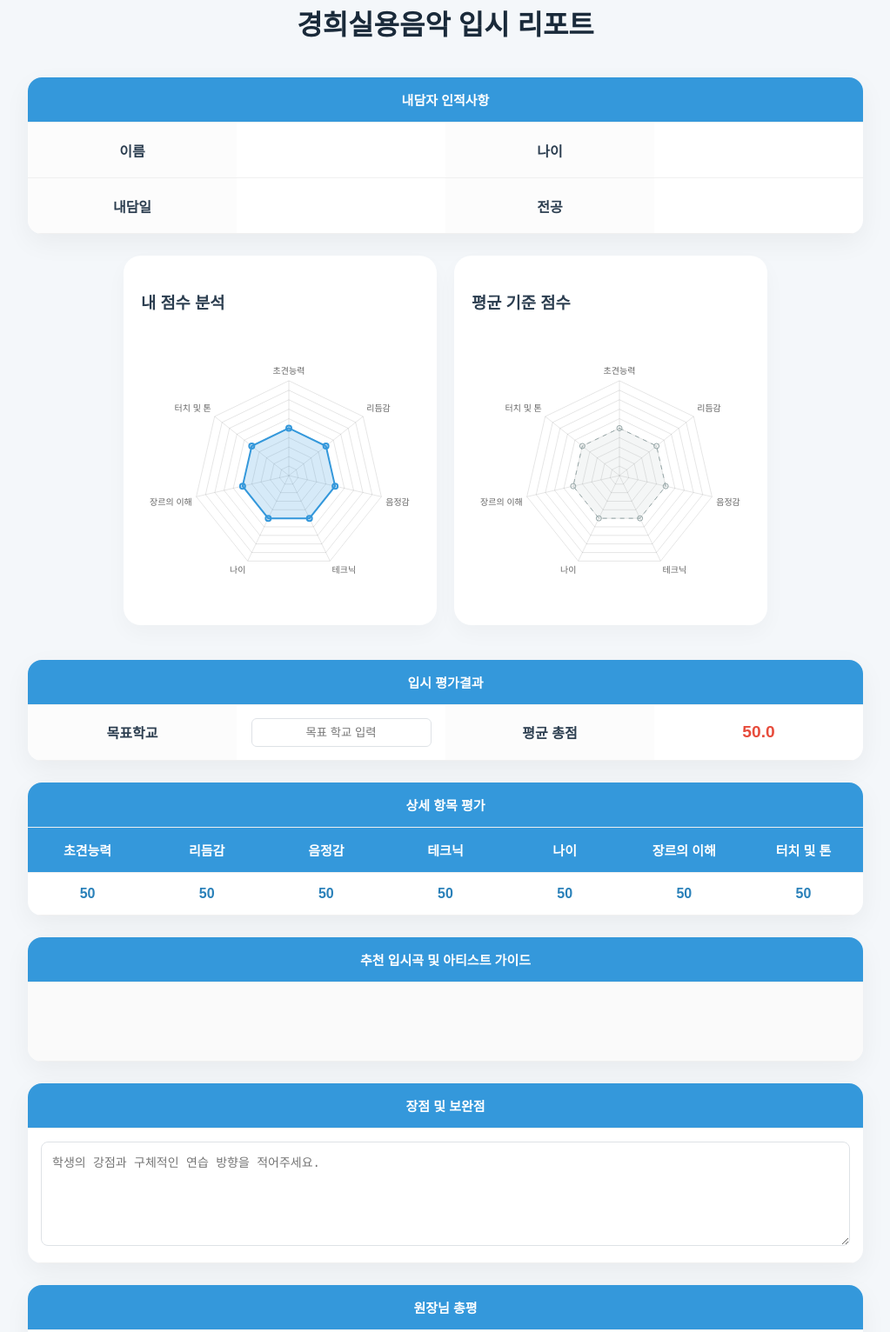
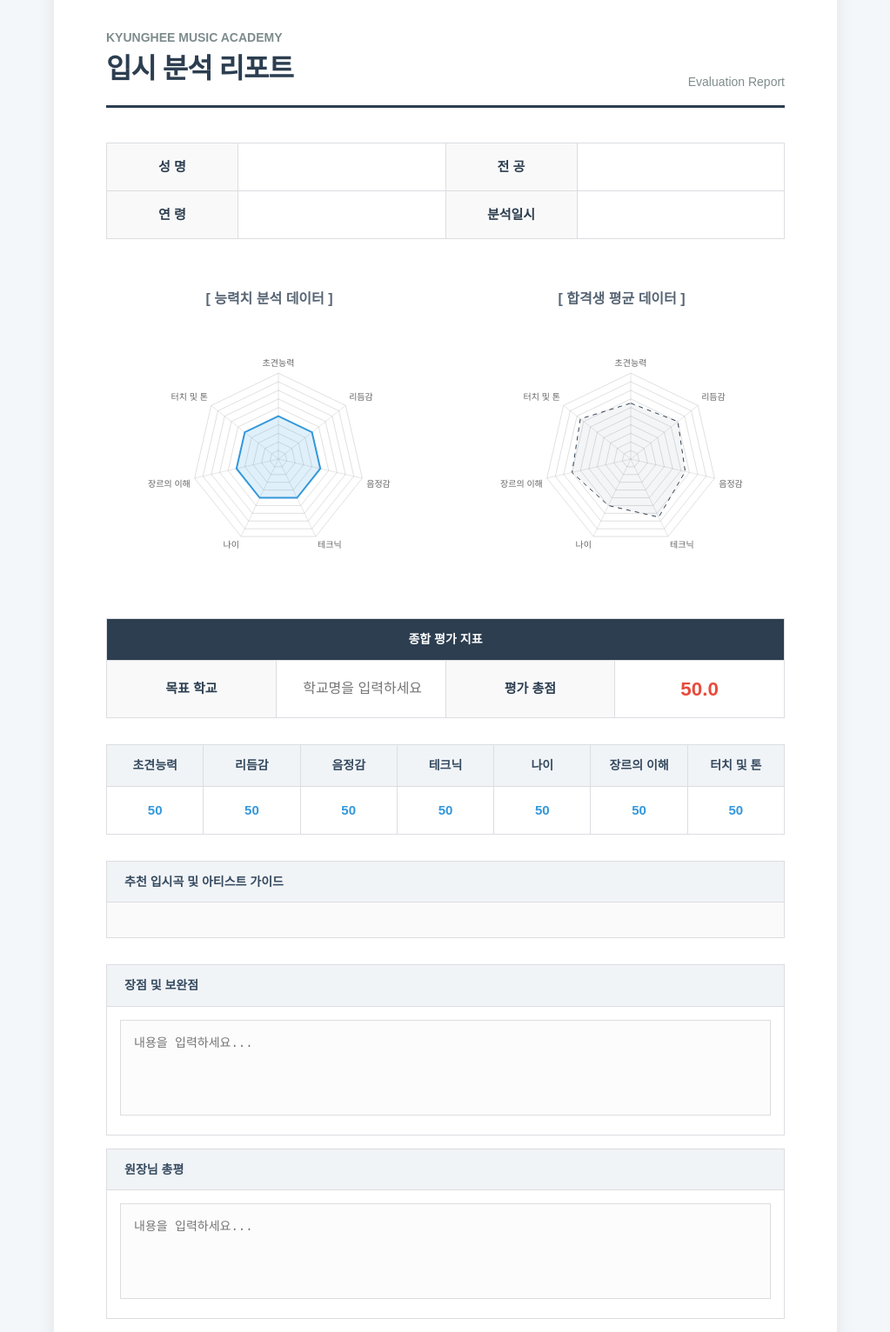
Before and after one commit to MinoGemini/level-test, a plain HTML site: page result.html in a window 1280 px wide. Shown: the part 68-1600 px from the top of the page at 87% size, without its empty margins (128-1151 px from the left). Drawn offline with nearby package versions, Linux system fonts and the light colour scheme; a web font is replaced by a local one.

```diff
--- a/result.html
+++ b/result.html
@@ -8,141 +8,249 @@
 <script src="https://cdn.jsdelivr.net/npm/chart.js"></script>
 
 <style>
-/* 기본 레이아웃 */
-.container { max-width: 1000px; margin: 0 auto; padding: 20px; box-sizing: border-box; }
-body { font-family: 'Pretendard', sans-serif; background: #f4f7fa; margin: 0; padding: 30px; color: #2c3e50; }
-h1 { text-align:center; margin-bottom:40px; font-weight:800; color:#1a2a3a; }
+/* 고급스러운 폰트 세팅 */
+@import url('https://cdn.jsdelivr.net/gh/orioncactus/pretendard/dist/web/static/pretendard.css');
 
+:root {
+    --primary-color: #2c3e50;
+    --accent-color: #3498db;
+    --bg-light: #f8fabb;
+}
+
+body {
+    font-family: 'Pretendard', sans-serif;
+    background: #f4f7fa;
+    margin: 0;
+    padding: 0;
+    color: var(--primary-color);
+    line-height: 1.6;
+}
+
+.container {
+    max-width: 900px;
+    margin: 40px auto;
+    padding: 60px;
+    background: white;
+    box-sizing: border-box;
+    box-shadow: 0 4px 20px rgba(0,0,0,0.08);
+    border-radius: 8px;
+}
+
+/* 상단 헤더 디자인 */
+.report-header {
+    display: flex;
+    justify-content: space-between;
+    align-items: flex-end;
+    border-bottom: 3px solid var(--primary-color);
+    padding-bottom: 15px;
+    margin-bottom: 40px;
+}
+
+.report-header h1 {
+    margin: 0;
+    font-size: 32px;
+    font-weight: 900;
+    letter-spacing: -1px;
+}
+
+.report-header .sub-title {
+    font-size: 14px;
+    color: #7f8c8d;
+    font-weight: 600;
+}
+
+/* 테이블 공통 디자인 */
 table {
-  width: 100% !important;
+    width: 100%;
     border-collapse: collapse;
-  margin: 0 auto 25px auto;
-  background: white;
-  border-radius: 16px;
-  overflow: hidden;
-  box-shadow: 0 10px 30px rgba(0,0,0,0.05);
+    margin-bottom: 30px;
     table-layout: fixed;
 }
 
-th, td { padding: 15px; text-align: center; vertical-align: middle; border-bottom: 1px solid #f0f0f0; }
-th { background: #3498db; color: white; font-weight: 600; font-size: 15px; }
+th {
+    background: #f1f4f7;
+    color: #34495e;
+    font-weight: 700;
+    font-size: 14px;
+    padding: 12px;
+    border: 1px solid #dcdde1;
+}
 
-.info-label { font-weight: bold; background: #fcfcfc; width: 150px; }
+td {
+    padding: 15px;
+    text-align: center;
+    border: 1px solid #dcdde1;
+    font-size: 15px;
+}
 
-/* 인적사항 입력 필드 스타일 (텍스트처럼 보이게 수정) */
+.info-label { background: #f9f9f9; font-weight: 700; width: 120px; color: #2c3e50; }
+
+/* 입력창 스타일 */
 .info-input {
     width: 100%;
-  box-sizing: border-box;
-  padding: 8px;
     border: none;
     background: transparent;
-  font-size: 15px;
+    font-size: 16px;
     text-align: center;
-  color: #2c3e50;
-  font-family: inherit;
+    font-weight: 500;
     outline: none;
 }
-.info-input:hover { background: rgba(52, 152, 219, 0.05); border-radius: 4px; }
 
-/* 텍스트 영역 스타일 */
 textarea {
-  width: 100%; box-sizing: border-box; padding: 12px; border-radius: 8px;
-  border: 1px solid #dee2e6; font-size: 14px; resize: vertical; height: 120px;
-}
-
-/* 목표학교 입력 필드 (기존 스타일 유지) */
-#target-school {
-  width: 90%; padding: 8px; border-radius: 6px; border: 1px solid #dee2e6; text-align: center;
-}
-
-/* 추천 아티스트 태그 디자인 */
-#recommend-content { display: flex; flex-wrap: wrap; gap: 10px; justify-content: flex-start; min-height: 40px; }
-.artist-tag {
-  display: inline-block; background: #ebf5ff; color: #2980b9; padding: 8px 16px;
-  border-radius: 50px; font-size: 14px; font-weight: 600; border: 1px solid #d0e8ff;
+    width: 100%;
+    box-sizing: border-box;
+    padding: 15px;
+    border: 1px solid #dcdde1;
+    font-size: 14px;
+    resize: none;
+    height: 110px;
+    line-height: 1.6;
+    background: #fcfcfc;
 }
 
 /* 차트 섹션 */
-#charts { display: flex; gap: 20px; justify-content: center; margin-bottom: 40px; }
-#charts div { background: white; padding: 20px; border-radius: 20px; box-shadow: 0 10px 25px rgba(0,0,0,0.03); }
-#charts canvas { width: 320px !important; height: 320px !important; }
+#charts {
+    display: flex;
+    gap: 30px;
+    justify-content: center;
+    margin: 40px 0;
+}
+.chart-box {
+    text-align: center;
+    flex: 1;
+}
+.chart-box h3 { font-size: 16px; margin-bottom: 15px; color: #576574; }
+canvas { max-width: 300px !important; max-height: 300px !important; margin: 0 auto; }
 
-.button-group { text-align: center; margin-top: 30px; }
-button { padding: 14px 30px; border: none; background: #3498db; color: white; border-radius: 12px; font-size: 16px; cursor: pointer; font-weight: 700; margin: 0 10px; }
+/* 태그 디자인 */
+.artist-tag {
+    display: inline-block;
+    background: #f1f2f6;
+    color: #2f3542;
+    padding: 6px 14px;
+    border-radius: 4px;
+    font-size: 13px;
+    font-weight: 600;
+    margin: 3px;
+    border: 1px solid #dfe4ea;
+}
 
-/* 🖨️ 인쇄 설정 */
+/* 버튼 그룹 */
+.button-group { text-align: center; margin-top: 50px; }
+button {
+    padding: 15px 35px;
+    border: none;
+    background: #2c3e50;
+    color: white;
+    border-radius: 6px;
+    font-size: 15px;
+    cursor: pointer;
+    font-weight: 600;
+    transition: 0.3s;
+}
+button:hover { background: #34495e; }
+
+/* 🖨️ 인쇄 시 시각적 보정 */
 @media print {
-  body { padding: 0; background: white; -webkit-print-color-adjust: exact !important; print-color-adjust: exact !important; }
-  .container { width: 100%; max-width: none; padding: 0; }
+    @page { size: A4; margin: 0; }
+    body { background: white; }
+    .container {
+        width: 100%;
+        max-width: none;
+        box-shadow: none;
+        margin: 0;
+        padding: 50px; /* 인쇄 시 여백 */
+    }
     .no-print { display: none !important; }
-  #charts { display: flex !important; page-break-inside: avoid; }
-  #charts div { box-shadow: none; border: 1px solid #eee; }
-  table { box-shadow: none; border: 1px solid #eee; page-break-inside: avoid; }
-  th { background-color: #3498db !important; color: white !important; }
-  .artist-tag { background-color: #ebf5ff !important; border: 1px solid #d0e8ff !important; }
-  .info-input { border: none !important; }
+    button { display: none !important; }
+
+    th { background: #f1f4f7 !important; -webkit-print-color-adjust: exact; }
+    .artist-tag { background: #f1f2f6 !important; border: 1px solid #dfe4ea !important; -webkit-print-color-adjust: exact; }
+
+    /* 인쇄 시 텍스트 영역 테두리 제거 혹은 흐리게 */
+    textarea { border: 1px solid #eee; background: white; }
 }
 </style>
 </head>
 
 <body>
 <div class="container">
-  <h1>경희실용음악 입시 리포트</h1>
+    <div class="report-header">
+        <div>
+            <div class="sub-title">KYUNGHEE MUSIC ACADEMY</div>
+            <h1>입시 분석 리포트</h1>
+        </div>
+        <div style="text-align: right; font-size: 14px; color: #7f8c8d;">
+            Evaluation Report
+        </div>
+    </div>
 
     <table>
-    <tr><th colspan="4">내담자 인적사항</th></tr>
         <tr>
-      <td class="info-label">이름</td><td><input type="text" id="disp-name" class="info-input"></td>
-      <td class="info-label">나이</td><td><input type="text" id="disp-age" class="info-input"></td>
+            <td class="info-label">성 명</td><td><input type="text" id="disp-name" class="info-input"></td>
+            <td class="info-label">전 공</td><td><input type="text" id="disp-major" class="info-input"></td>
         </tr>
         <tr>
-      <td class="info-label">내담일</td><td><input type="text" id="disp-date" class="info-input"></td>
-      <td class="info-label">전공</td><td><input type="text" id="disp-major" class="info-input"></td>
+            <td class="info-label">연 령</td><td><input type="text" id="disp-age" class="info-input"></td>
+            <td class="info-label">분석일시</td><td><input type="text" id="disp-date" class="info-input"></td>
         </tr>
     </table>
 
     <div id="charts">
-    <div><h3>내 점수 분석</h3><canvas id="myChart"></canvas></div>
-    <div><h3>평균 기준 점수</h3><canvas id="avgChart"></canvas></div>
+        <div class="chart-box">
+            <h3>[ 능력치 분석 데이터 ]</h3>
+            <canvas id="myChart"></canvas>
+        </div>
+        <div class="chart-box">
+            <h3>[ 합격생 평균 데이터 ]</h3>
+            <canvas id="avgChart"></canvas>
+        </div>
     </div>
 
     <table>
-    <tr><th colspan="4">입시 평가결과</th></tr>
         <tr>
-      <td class="info-label">목표학교</td><td><input type="text" id="target-school" placeholder="목표 학교 입력"></td>
-      <td class="info-label">평균 총점</td><td style="font-weight: 800; color: #e74c3c; font-size: 1.2em;"><span id="avg"></span></td>
+            <th colspan="4" style="background: var(--primary-color); color: white;">종합 평가 지표</th>
+        </tr>
+        <tr>
+            <td class="info-label">목표 학교</td>
+            <td><input type="text" id="target-school" class="info-input" placeholder="학교명을 입력하세요"></td>
+            <td class="info-label">평가 총점</td>
+            <td style="font-weight: 800; color: #e74c3c; font-size: 1.4em;"><span id="avg"></span></td>
         </tr>
     </table>
 
     <table>
-    <tr><th colspan="7">상세 항목 평가</th></tr>
-    <tr id="score-header" style="background: #fcfcfc; font-size: 13px;"></tr>
-    <tr id="score-row" style="font-weight: bold; font-size: 16px; color: #2980b9;"></tr>
+        <tr id="score-header"></tr>
+        <tr id="score-row" style="font-weight: 700; font-size: 17px; color: var(--accent-color);"></tr>
     </table>
 
     <table>
-    <tr><th>추천 입시곡 및 아티스트 가이드</th></tr>
+        <tr><th style="text-align: left; padding-left: 20px;">추천 입시곡 및 아티스트 가이드</th></tr>
         <tr>
-      <td style="padding: 25px; background: #fafafa; text-align: left;">
+            <td style="padding: 20px; text-align: left; background: #fafafa;">
                 <div id="recommend-content"></div>
             </td>
         </tr>
     </table>
 
-  <table>
-    <tr><th>장점 및 보완점</th></tr>
-    <tr><td><textarea id="improvement-area" placeholder="학생의 강점과 구체적인 연습 방향을 적어주세요."></textarea></td></tr>
+    <table style="margin-bottom: 15px;">
+        <tr><th style="text-align: left; padding-left: 20px;">장점 및 보완점</th></tr>
+        <tr><td><textarea id="improvement-area" placeholder="내용을 입력하세요..."></textarea></td></tr>
     </table>
 
     <table>
-    <tr><th>원장님 총평</th></tr>
-    <tr><td><textarea id="comment-area" placeholder="입시 성공을 위한 최종 조언을 입력해주세요."></textarea></td></tr>
+        <tr><th style="text-align: left; padding-left: 20px;">원장님 총평</th></tr>
+        <tr><td><textarea id="comment-area" placeholder="내용을 입력하세요..."></textarea></td></tr>
     </table>
 
+    <div style="text-align: center; margin-top: 30px; font-weight: 700; font-size: 18px;">
+        경희실용음악학원
+    </div>
+
     <div class="button-group no-print">
-    <button onclick="goBack()" style="background: #95a5a6;">새로 작성</button>
-    <button onclick="saveToDB()">결과 저장하기</button>
-    <button onclick="window.print()">리포트 출력하기</button>
+        <button onclick="goBack()" style="background: #95a5a6; margin-right: 10px;">다시 작성</button>
+        <button onclick="saveToDB()" style="margin-right: 10px;">데이터 저장</button>
+        <button onclick="window.print()" style="background: var(--accent-color);">리포트 출력</button>
     </div>
 </div>
 
@@ -159,7 +267,6 @@
         '미디': '아비치, 마틴개릭스, 앨런워커, 제드, 써드파티, 카슈미르, 다비드게타, 체인스모커스, 스크릴렉스, 마시멜로'
     };
 
-  // Supabase 설정
     window.supabaseClient = supabase.createClient(
         "https://gnveewglucbnmuvjupst.supabase.co",
         "eyJhbGciOiJIUzI1NiIsInR5cCI6IkpXVCJ9.eyJpc3MiOiJzdXBhYmFzZSIsInJlZiI6ImdudmVld2dsdWNibm11dmp1cHN0Iiwicm9sZSI6ImFub24iLCJpYXQiOjE3NzM3Mjk1OTgsImV4cCI6MjA4OTMwNTU5OH0.9bu4YcGX1DM4gxy1vPr2KclJV7KIhgLStLs9eEZdXuk"
@@ -169,7 +276,6 @@
     const savedData = JSON.parse(localStorage.getItem("myData")) || {a:50,b:50,c:50,d:50,e:50,f:50,g:50};
     const clientData = JSON.parse(localStorage.getItem("clientData")) || {name:'', age:'', major:'', date:''};
 
-  // 인적사항 데이터 삽입
     document.getElementById('disp-name').value = clientData.name || '';
     document.getElementById('disp-age').value = clientData.age || '';
     document.getElementById('disp-major').value = clientData.major || '';
@@ -195,48 +301,34 @@
 
     const chartOptions = {
         animation: false,
-    responsive: false,
-    maintainAspectRatio: true,
-    scales: { r: { beginAtZero: true, max: 100, ticks: { display: false } } },
+        responsive: true,
+        scales: { r: { beginAtZero: true, max: 100, ticks: { display: false }, grid: { color: '#e0e0e0' } } },
         plugins: { legend: { display: false } }
     };
 
     new Chart(document.getElementById('myChart'), {
         type: 'radar',
-    data: { labels, datasets: [{ data: userData, backgroundColor: "rgba(52,152,219,0.2)", borderColor: "#3498db", borderWidth: 2 }] },
+        data: { labels, datasets: [{ data: userData, backgroundColor: "rgba(52,152,219,0.15)", borderColor: "#3498db", borderWidth: 2, pointRadius: 0 }] },
         options: chartOptions
     });
 
     new Chart(document.getElementById('avgChart'), {
         type: 'radar',
-    data: { labels, datasets: [{ data: [50,50,50,50,50,50,50], backgroundColor: "rgba(149,165,166,0.1)", borderColor: "#95a5a6", borderWidth: 1, borderDash:[5,5] }] },
+        data: { labels, datasets: [{ data: [65, 70, 65, 75, 60, 70, 75], backgroundColor: "rgba(44, 62, 80, 0.05)", borderColor: "#2c3e50", borderWidth: 1, borderDash:[5,5], pointRadius: 0 }] },
         options: chartOptions
     });
 
     window.goBack = () => window.location.href="index.html";
 
-  // DB 저장 기능 구현
     window.saveToDB = async () => {
         const targetschool = document.getElementById('target-school').value;
         const improvement = document.getElementById('improvement-area').value;
         const comment = document.getElementById('comment-area').value;
-    const recommendStr = artistData[major] || "";
-
-    // 화면 상에 수정된 인적사항 반영하여 저장
-    const updatedClientData = {
-      name: document.getElementById('disp-name').value,
-      age: document.getElementById('disp-age').value,
-      date: document.getElementById('disp-date').value,
-      major: document.getElementById('disp-major').value
-    };
-
         const { error } = await supabaseClient.from('students').insert([{
-      ...updatedClientData, scores: savedData, avg: avgScore, targetschool,
-      recommend: recommendStr, improvement, comment
+            ...clientData, scores: savedData, avg: avgScore, targetschool,
+            recommend: artistData[major] || "", improvement, comment
         }]);
-
-    if(error) alert("저장 실패 ❌: " + error.message);
-    else alert("저장 성공 ✅");
+        if(error) alert("저장 실패 ❌"); else alert("저장 성공 ✅");
     };
 });
 </script>
```
Lines whose indentation alone changed are shown as unchanged.
